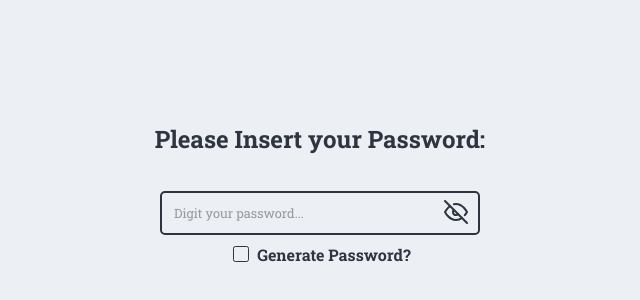
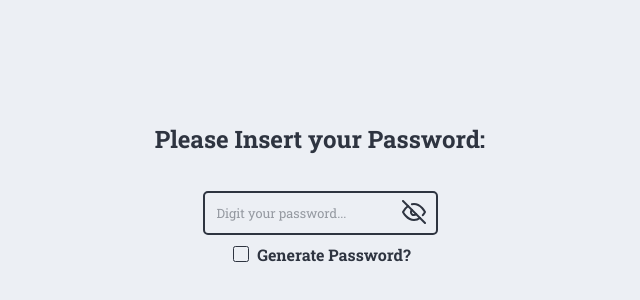
Before and after one commit to PattonHoffiman/password-generator, a Next.js app: page / in a window 1280 px wide. Shown: the part 206-506 px from the top of the page, without its empty margins (320-960 px from the left). Built offline with nearby package versions, Linux system fonts and the light colour scheme.

Commit message:
fix: fix wrapper style

```diff
--- a/src/components/pages/GeneratePassword/index.tsx
+++ b/src/components/pages/GeneratePassword/index.tsx
@@ -419,9 +419,11 @@ export default function GeneratePassword() {
                   Password Created!
                 </Label>
 
-                <Link href={url}>
-                  {url}
-                </Link>
+                <Wrapper margin="1rem 2rem">
+                  <Link href={url}>
+                    {url}
+                  </Link>
+                </Wrapper>
               </Wrapper>
             )}
           </Wrapper>
--- a/src/components/templates/index.ts
+++ b/src/components/templates/index.ts
@@ -46,10 +46,11 @@ export const ErrorContainer = styled.div`
 `;
 
 export const Wrapper = styled.div<IWrapper>`
-  width: 100%;
+  flex: 1;
 
   display: flex;
   flex-direction: column;
+
   margin: ${({ margin }) => margin || ''};
 `;
 
```
